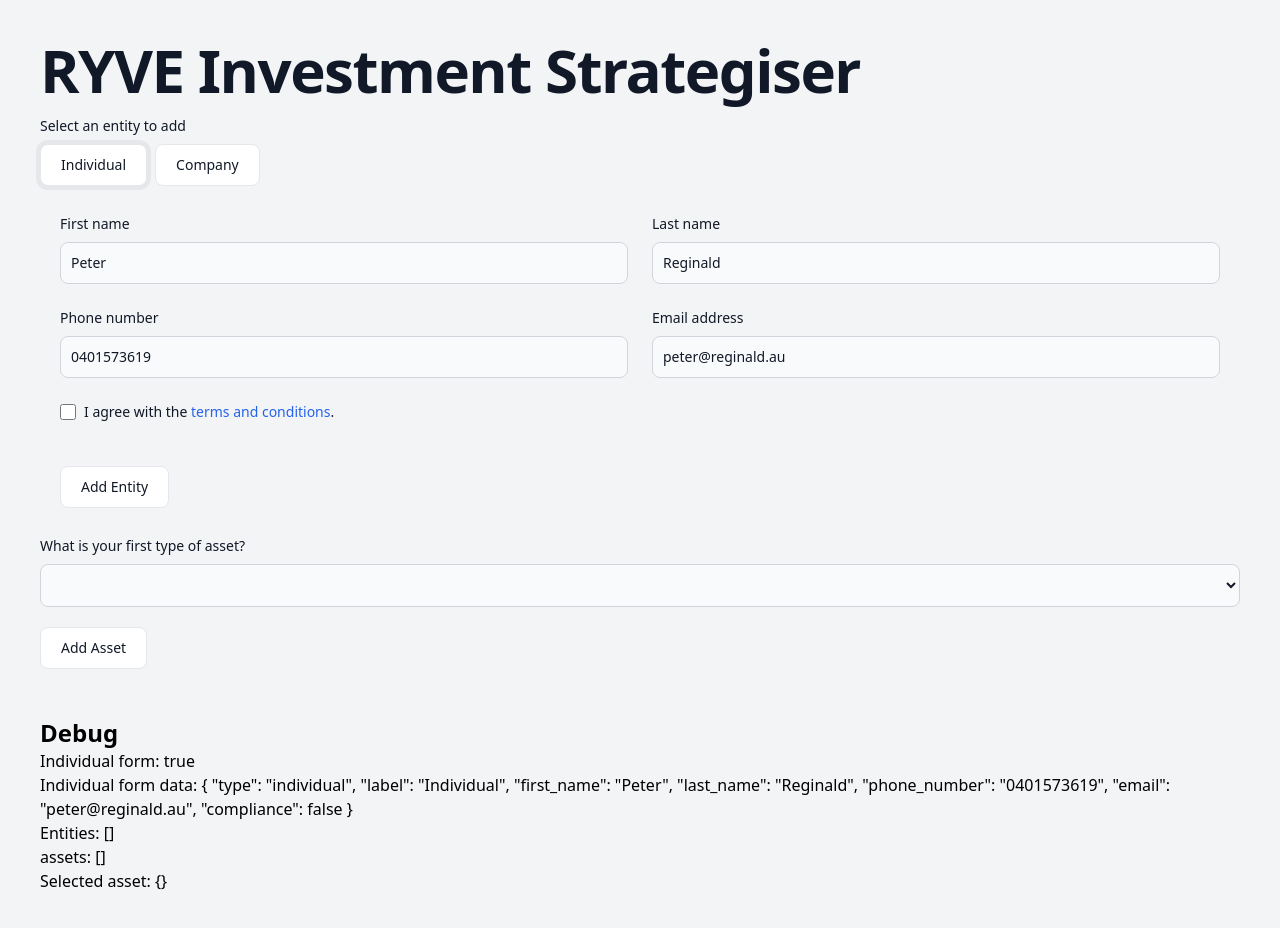
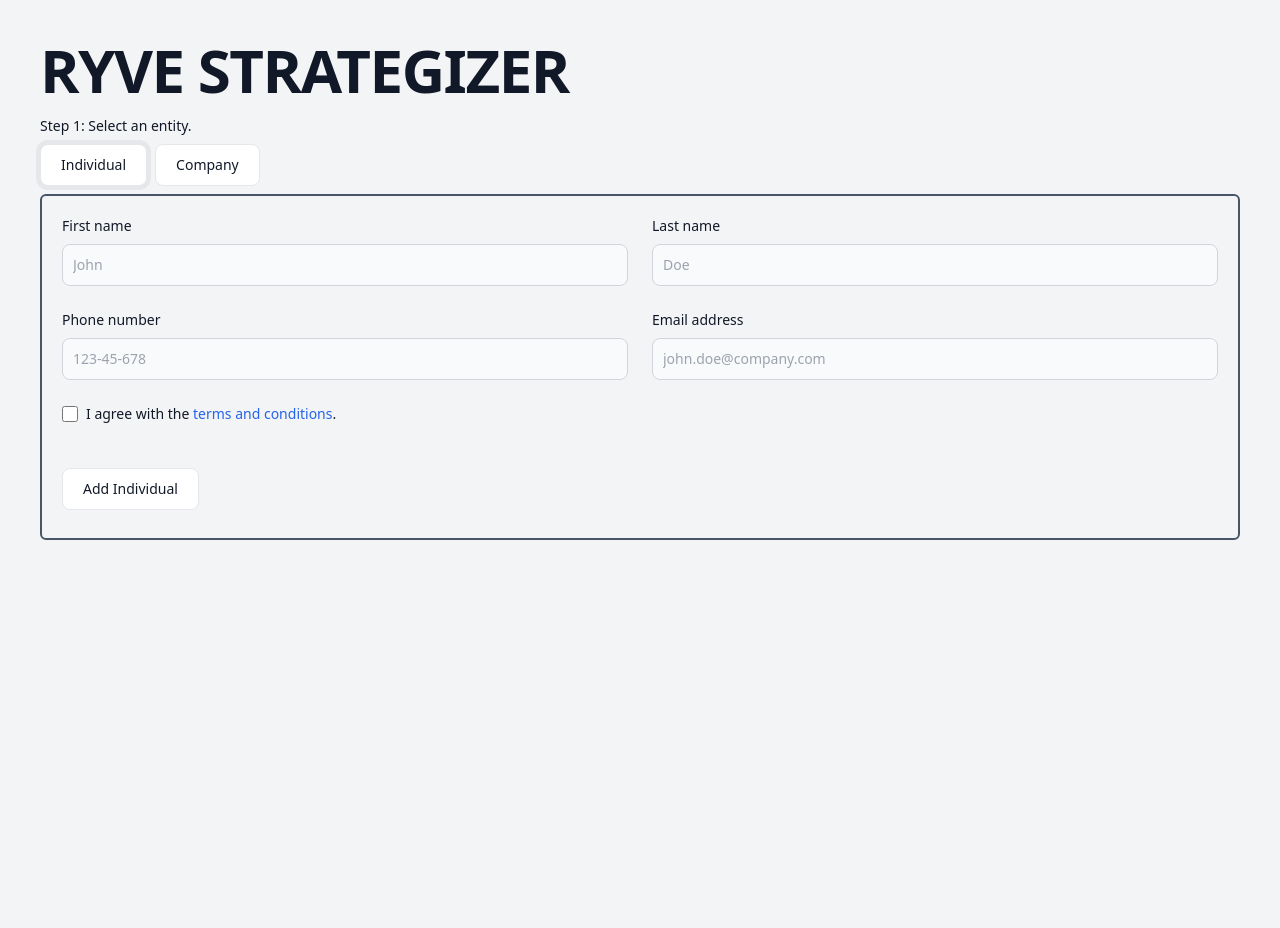
Before and after one commit to preginald/ryve-property, a Nuxt app: page / in a window 1280 px wide. Both pictures are taken after a click on the button "Individual". Shown: the top 928 px of the page. After the commit the page ends 800 px from the top, so only its background shows below. Built offline with nearby package versions, Linux system fonts and the light colour scheme.

Commit message:
change formatting

```diff
--- a/pages/index.vue
+++ b/pages/index.vue
@@ -1,12 +1,12 @@
 <template>
     <div class="p-10">
         <div>
-            <h1>RYVE Investment Strategiser</h1>
+            <h1>RYVE STRATEGIZER</h1>
         </div>
-        <label for="entity" class="block mb-2 text-sm font-medium text-gray-900 dark:text-white">Select an entity to add</label>
+        <label for="entity" class="block mb-2 text-sm font-medium text-gray-900 dark:text-white">Step 1: Select an entity.</label>
         <button @click="toggleIndividualForm" type="button">Individual</button>
         <button @click="toggleIndividualForm" type="button">Company</button>
-        <div v-if="showIndividualForm" class="m-5">
+        <div v-if="showIndividualForm" class="border-2 border-slate-600 rounded-md p-5">
             <div class="grid gap-6 mb-6 md:grid-cols-2">
                 <div>
                     <label for="first_name" class="block mb-2 text-sm font-medium text-gray-900 dark:text-white">First name</label>
@@ -32,14 +32,14 @@
                 <label for="remember" class="ml-2 text-sm font-medium text-gray-900 dark:text-gray-300">I agree with the <a href="#" class="text-blue-600 hover:underline dark:text-blue-500">terms and conditions</a>.</label>
             </div>
 
-            <button @click="addToEntities" type="button" class="mt-5">Add Entity</button>
+            <button @click="addToEntities" type="button" class="mt-5">Add Individual</button>
 
         </div>
 
         <div v-if="entities.length > 0" class="mt-10">
             <h2>Entities</h2>
             <div class="grid gap-6 mb-6 md:grid-cols-3">
-                <div v-for="entity in entities" class="m-5 w-full max-w-sm p-4 bg-white border border-gray-200 rounded-lg shadow sm:p-6 md:p-8 dark:bg-gray-800 dark:border-gray-700">
+                <div v-for="entity in entities" class="my-5 mr-5 w-full max-w-sm p-4 bg-white border border-gray-200 rounded-lg shadow sm:p-6 md:p-8 dark:bg-gray-800 dark:border-gray-700">
                     <h5 class="text-xl font-medium text-gray-900 dark:text-white">{{ entity.label }}</h5>
                     <div v-if="entity.type==='individual'" class="grid gap-6 mb-6 md:grid-cols-2">
                         <div>
@@ -59,17 +59,15 @@
                         <label for="email" class="block mb-2 text-sm font-medium text-gray-900 dark:text-white">Email address</label>
                         <input v-model="entity.email" type="email" id="email" placeholder="john.doe@company.com" required>
                     </div>
-                    <div class="flex items-start mb-6">
-                        <div class="flex items-center h-5">
-                        <input v-model="entity.compliance" id="remember" type="checkbox" value="" class="w-4 h-4 border border-gray-300 rounded bg-gray-50 focus:ring-3 focus:ring-blue-300 dark:bg-gray-700 dark:border-gray-600 dark:focus:ring-blue-600 dark:ring-offset-gray-800" required>
-                        </div>
-                        <label for="remember" class="ml-2 text-sm font-medium text-gray-900 dark:text-gray-300">I agree with the <a href="#" class="text-blue-600 hover:underline dark:text-blue-500">terms and conditions</a>.</label>
+                    <div class="mb-6">
+                        <label for="salary" class="block mb-2 text-sm font-medium text-gray-900 dark:text-white">Salary</label>
+                        <input v-model="entity.salary" type="number" id="salary" placeholder="100,000" required>
                     </div>
                 </div>
             </div>
         </div>
 
-        <div>
+        <div v-if="entities.length > 0">
             <label for="assets" class="block mb-2 text-sm font-medium text-gray-900 dark:text-white">What is your first type of asset?</label>
             <select v-model="selectedAsset">
                 <option
@@ -160,9 +158,9 @@
 
         </div>
 
-        <div class="mt-10">
+        <div class="mt-10" v-if="false">
             <h4>Debug</h4>
-            <div>
+            <div class="text-slate-500">
                 <p>
                     Individual form: {{ showIndividualForm }}
                 </p>
@@ -193,11 +191,12 @@ let selectedAsset = {};
 let individualFormData = {
     type: "individual",
     label: "Individual",
-    first_name: "Peter",
-    last_name: "Reginald",
-    phone_number: "0401573619",
-    email: "peter@reginald.au",
-    compliance: false
+    first_name: "",
+    last_name: "",
+    phone_number: "",
+    email: "",
+    compliance: false,
+    salary: 0,
 }
 
 const toggleIndividualForm = () => {
```
